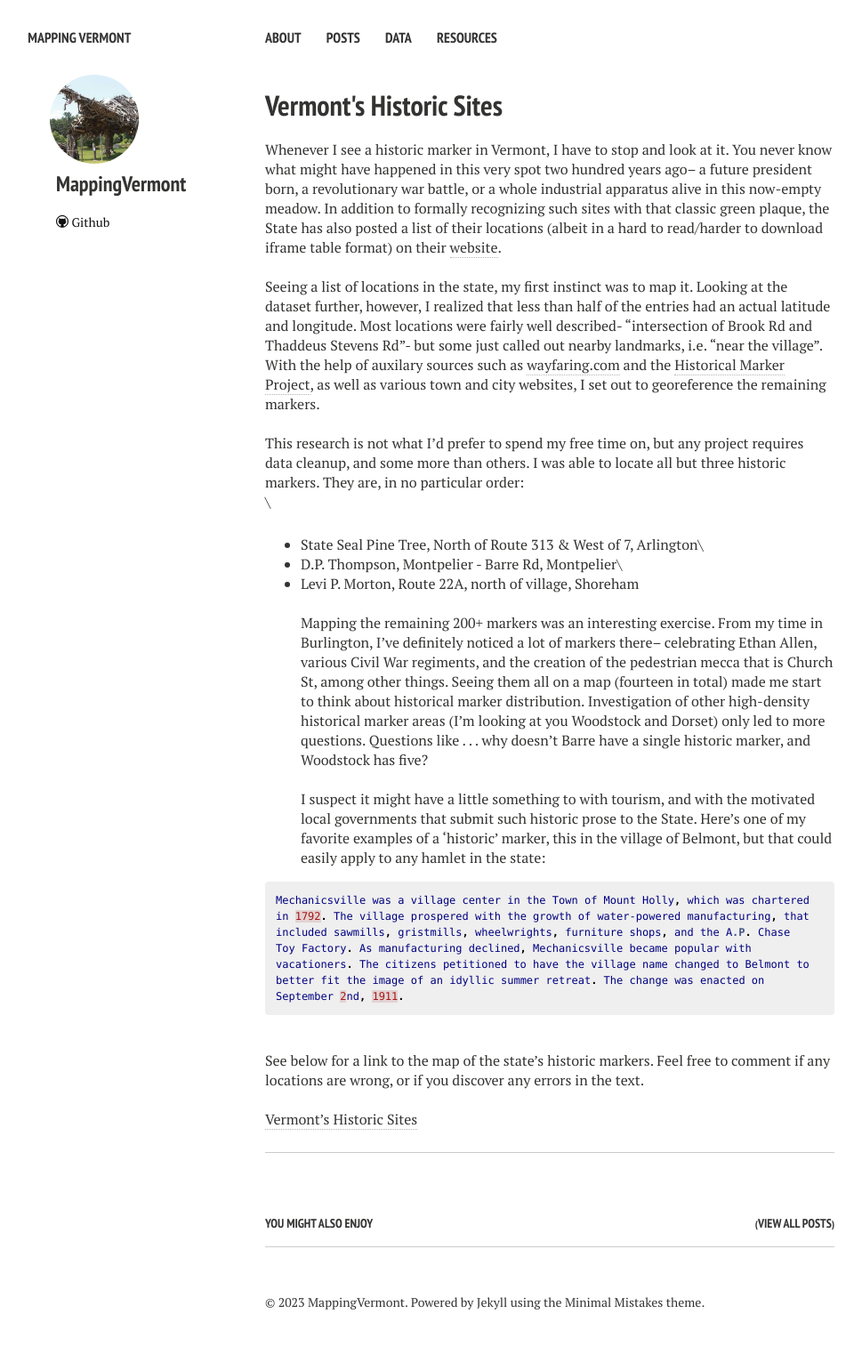
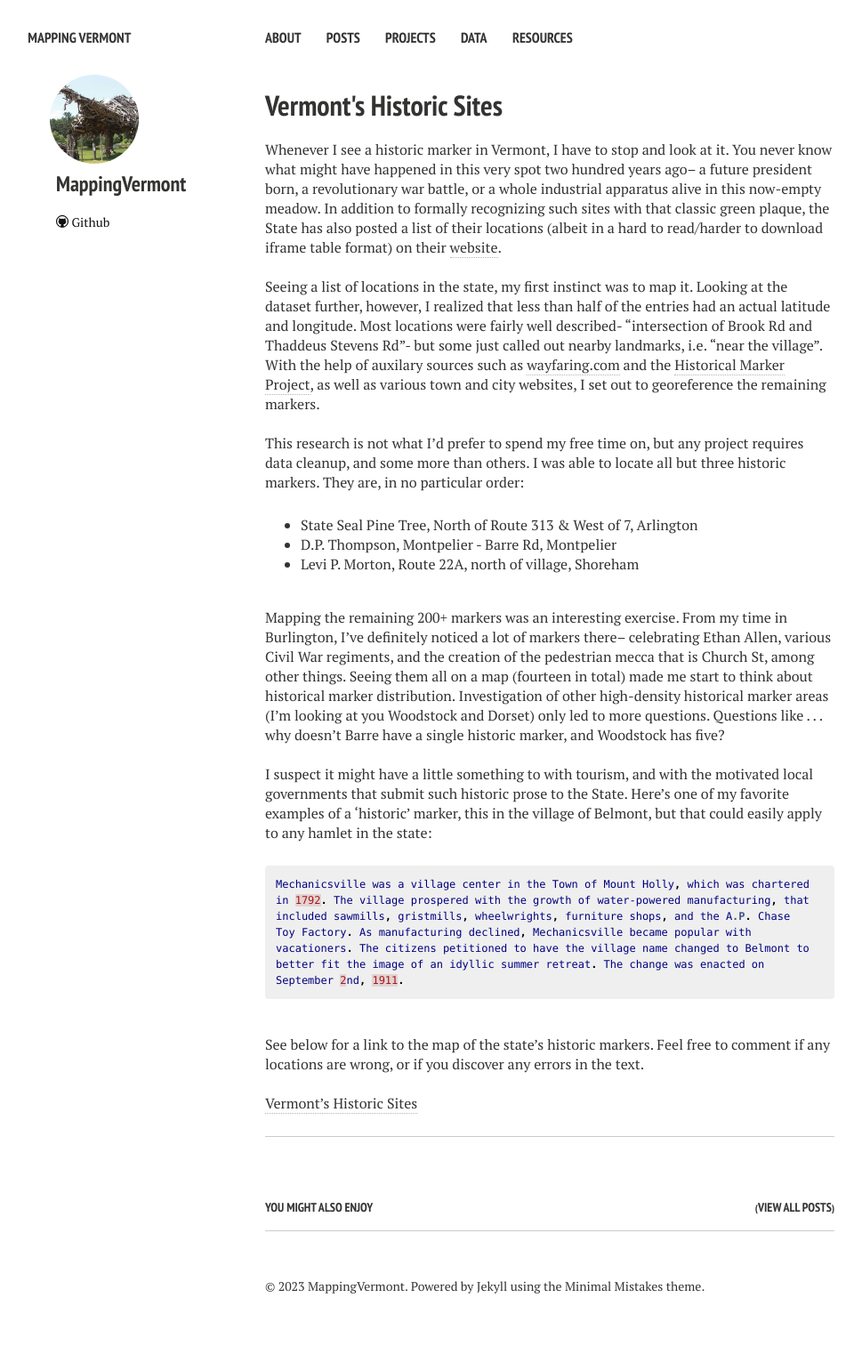
Before and after one commit to mappingvermont/blog, a Jekyll site: the page built from _posts/2015-02-08-Vermonts-Historic-Sites.md, in a window 1280 px wide. Shown: the whole page at 89% size, without its empty margins (22-991 px from the left). Built offline with Jekyll 4.4.1, drawn with Linux system fonts in a browser that asks for light colours; nearby versions of some CDN libraries.

Commit message:
start porting content over

```diff
--- a/_config.yml
+++ b/_config.yml
@@ -29,6 +29,8 @@
     url: /about/
   - title: Posts
     url: /posts/
+  - title: Projects
+    url: /projects/
   - title: Data
     url: /data/
   - title: Resources
--- a/_posts/2015-02-08-Vermonts-Historic-Sites.md
+++ b/_posts/2015-02-08-Vermonts-Historic-Sites.md
@@ -9,11 +9,11 @@
 \\
 Seeing a list of locations in the state, my first instinct was to map it. Looking at the dataset further, however, I realized that less than half of the entries had an actual latitude and longitude. Most locations were fairly well described- "intersection of Brook Rd and Thaddeus Stevens Rd"- but some just called out nearby landmarks, i.e. "near the village". With the help of auxilary sources such as [wayfaring.com](http://www.waymarking.com/cat/details.aspx?f=1&guid=9cd074cf-33c7-4e49-8c79-0cde5f9c39a6&st=2) and the [Historical Marker Project](http://www.historicalmarkerproject.com), as well as various town and city websites, I set out to georeference the remaining markers.\\
 \\
-This research is not what I'd prefer to spend my free time on, but any project requires data cleanup, and some more than others. I was able to locate all but three historic markers. They are, in no particular order:\\
-\\
-  - State Seal Pine Tree, North of Route 313 & West of 7, Arlington\\
-  - D.P. Thompson, Montpelier - Barre Rd, Montpelier\\
-  - Levi P. Morton, Route 22A, north of village, Shoreham\\
+This research is not what I'd prefer to spend my free time on, but any project requires data cleanup, and some more than others. I was able to locate all but three historic markers. They are, in no particular order:
+- State Seal Pine Tree, North of Route 313 & West of 7, Arlington
+- D.P. Thompson, Montpelier - Barre Rd, Montpelier
+- Levi P. Morton, Route 22A, north of village, Shoreham
+
 \\
 Mapping the remaining 200+ markers was an interesting exercise. From my time in Burlington, I've definitely noticed a lot of markers there-- celebrating Ethan Allen, various Civil War regiments, and the creation of the pedestrian mecca that is Church St, among other things. Seeing them all on a map (fourteen in total) made me start to think about historical marker distribution. Investigation of other high-density historical marker areas (I'm looking at you Woodstock and Dorset) only led to more questions. Questions like . . . why doesn't Barre have a single historic marker, and Woodstock has five?\\
 \\
@@ -30,4 +30,4 @@
 \\
 See below for a link to the map of the state's historic markers. Feel free to comment if any locations are wrong, or if you discover any errors in the text.\\
 \\
-[Vermont's Historic Sites](https://www.mappingvermont.org/projects/vermont-historic-sites)
+[Vermont's Historic Sites](/projects/vermont-historic-sites)
```
Also changed, not shown: _posts/2016-08-07-dc-fire-stations.md (+1 -2 lines), _posts/2016-09-01-most-common-road-names.md (+1 -2 lines).
